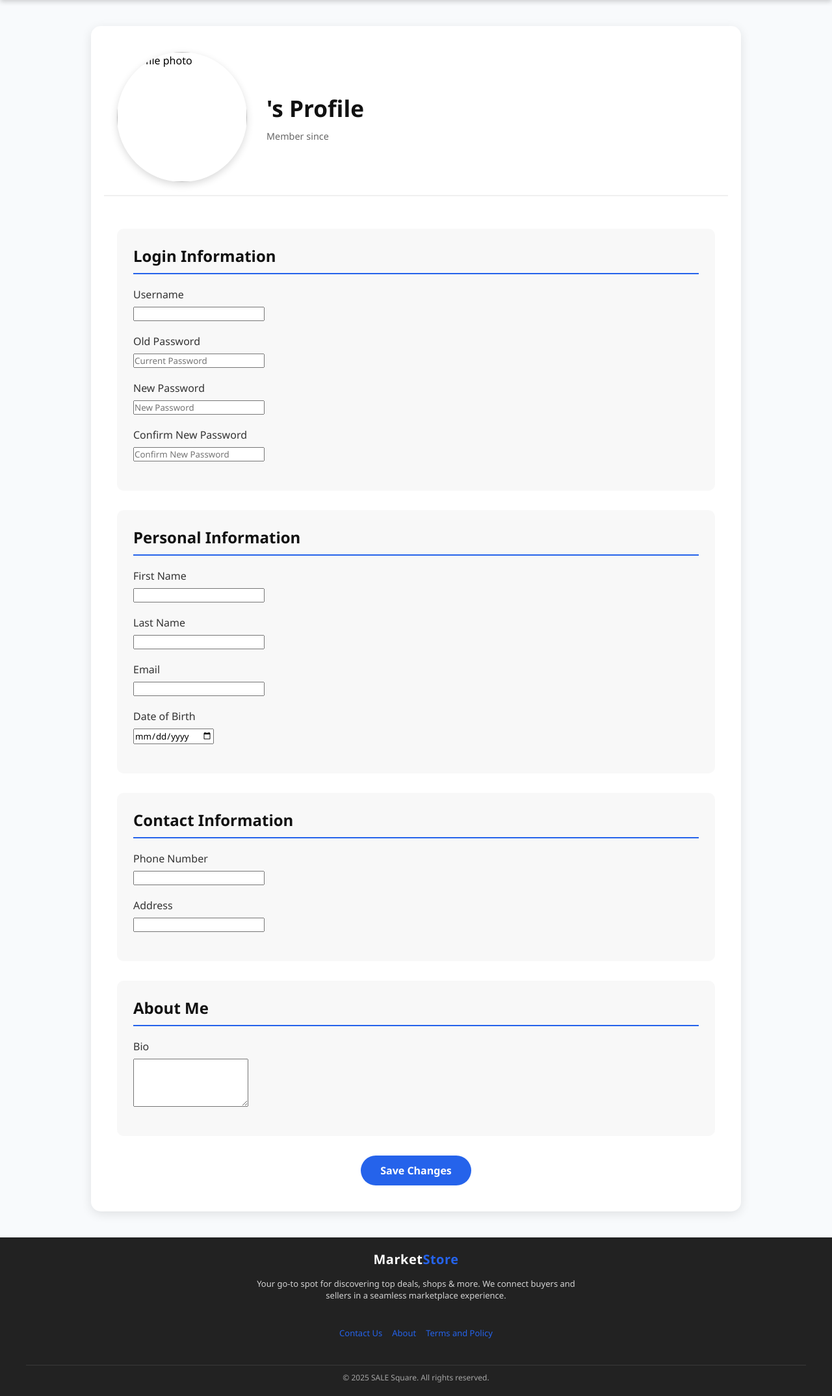
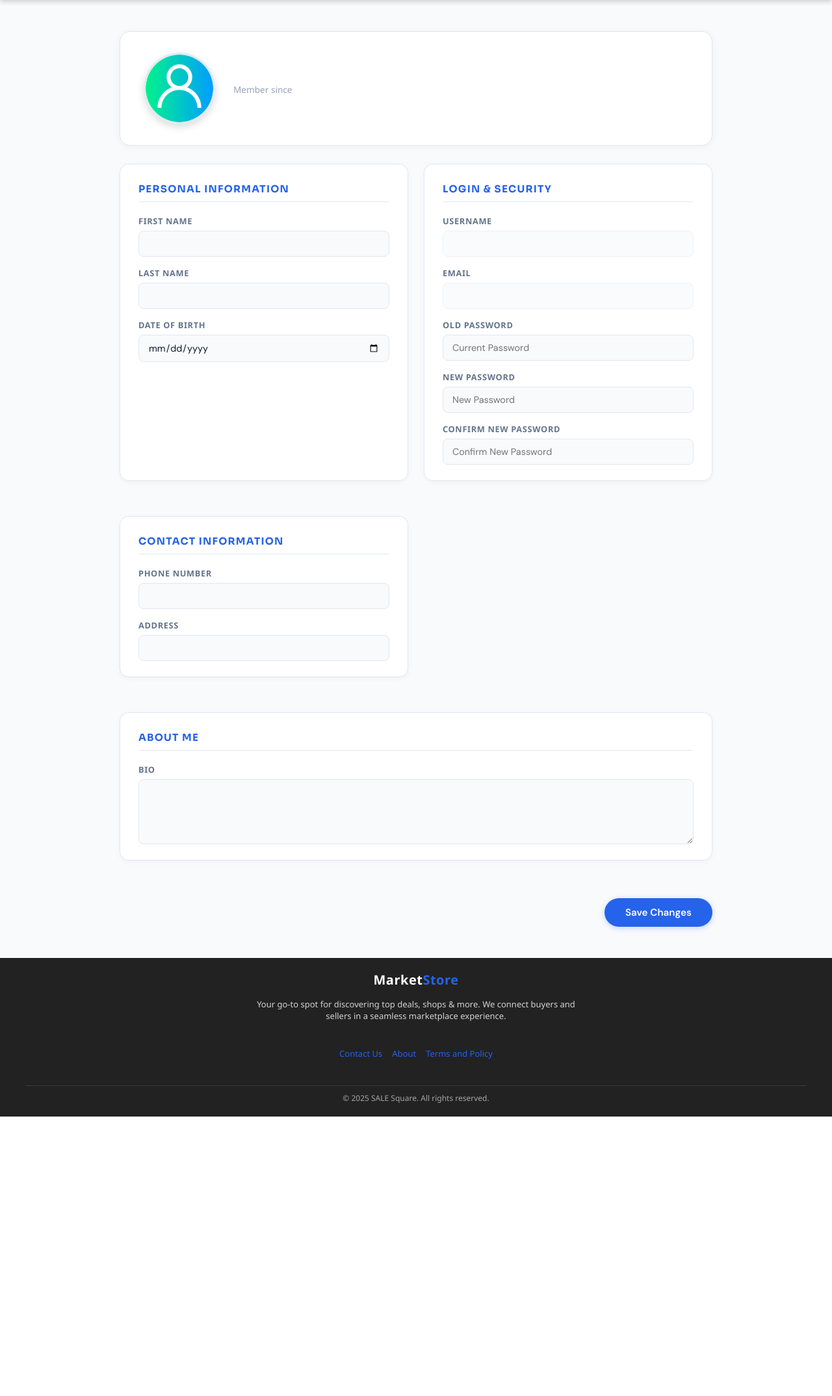
Before and after one commit to abdoezz1/Online_Market_Place, a Python web app: template templates/core/profile.html in a window 1280 px wide. Shown: the part 65-2213 px from the top of the page at 65% size. After the commit the page ends 1783 px from the top, so only its background shows below. Run offline with Jinja, Linux system fonts and the light colour scheme; the template is opened without the code that fills it, so the values that code supplies are empty.

Commit message:
Enhance profile.html with new styles and layout
Refactor profile page layout and styles for improved UI.

```diff
--- a/templates/core/profile.html
+++ b/templates/core/profile.html
@@ -10,115 +10,344 @@
 
 {% block extra_css %}
 <link rel="stylesheet" href="/static/css/profile.css">
+<link href="https://fonts.googleapis.com/css2?family=DM+Sans:wght@400;500;600&family=Sora:wght@600;700&display=swap"
+    rel="stylesheet">
 {% endblock %}
 
 {% block content %}
 
 {% if messages %}
-    <div class="messages">
+<div class="messages" style="position:fixed;top:20px;right:20px;z-index:9999;max-width:360px;">
     {% for message in messages %}
-            <div class="alert {{ message.tags }}">{{ message }}</div>
+    <div class="alert {{ message.tags }}" style="
+                padding: 14px 18px;
+                border-radius: 10px;
+                margin-bottom: 10px;
+                font-size: 0.88rem;
+                font-family: 'DM Sans', sans-serif;
+                box-shadow: 0 4px 16px rgba(0,0,0,0.1);
+                background: #fff;
+                border-left: 4px solid #2563EB;
+            ">{{ message }}</div>
     {% endfor %}
 </div>
 {% endif %}
 
-<div class="profile-container">
-    <div class="profile-header">
+<style>
+    *,
+    *::before,
+    *::after {
+        box-sizing: border-box;
+    }
 
+    body {
+        font-family: 'DM Sans', sans-serif;
+        background: #F8FAFC;
+    }
+
+    .profile-wrapper {
+        max-width: 960px;
+        margin: 48px auto;
+        padding: 0 24px;
+    }
+
+    /* ── Hero Banner ── */
+    .profile-hero {
+        display: grid;
+        grid-template-columns: auto 1fr;
+        gap: 28px;
+        align-items: center;
+        background: #ffffff;
+        border: 1px solid #E2E8F0;
+        border-radius: 16px;
+        padding: 32px 36px;
+        margin-bottom: 28px;
+        box-shadow: 0 2px 12px rgba(15, 23, 42, 0.05);
+    }
+
+    .profile-photo {
+        position: relative;
+        width: 110px;
+        height: 110px;
+        flex-shrink: 0;
+    }
+
+    .profile-photo img {
+        width: 110px;
+        height: 110px;
+        border-radius: 50%;
+        object-fit: cover;
+        border: 3px solid #E2E8F0;
+        display: block;
+    }
+
+    .photo-overlay {
+        position: absolute;
+        inset: 0;
+        border-radius: 50%;
+        background: rgba(15, 23, 42, 0.5);
+        display: flex;
+        align-items: center;
+        justify-content: center;
+        opacity: 0;
+        transition: opacity 0.25s ease;
+        cursor: pointer;
+    }
+
+    .profile-photo:hover .photo-overlay {
+        opacity: 1;
+    }
+
+    .change-photo-btn {
+        color: #fff;
+        font-size: 0.78rem;
+        font-weight: 600;
+        text-align: center;
+        cursor: pointer;
+        display: flex;
+        flex-direction: column;
+        align-items: center;
+        gap: 4px;
+    }
+
+    .change-photo-btn i {
+        font-size: 1.1rem;
+    }
+
+    .hero-text h1 {
+        font-family: 'Sora', sans-serif;
+        font-size: 1.6rem;
+        color: #0F172A;
+        margin: 0 0 6px;
+    }
+
+    .hero-text .member-since {
+        font-size: 0.85rem;
+        color: #94A3B8;
+        margin: 0 0 4px;
+    }
+
+    .hero-text .user-age {
+        font-size: 0.9rem;
+        color: #64748B;
+        margin: 0;
+    }
+
+    /* ── Form Grid Layout ── */
+    .profile-form {
+        display: grid;
+        grid-template-columns: 1fr 1fr;
+        gap: 24px;
+    }
+
+    .form-section {
+        background: #ffffff;
+        border: 1px solid #E2E8F0;
+        border-radius: 14px;
+        padding: 28px 28px 24px;
+        box-shadow: 0 2px 8px rgba(15, 23, 42, 0.04);
+    }
+
+    /* About Me spans full width */
+    .form-section.full-width {
+        grid-column: 1 / -1;
+    }
+
+    .form-section h2 {
+        font-family: 'Sora', sans-serif;
+        font-size: 0.95rem;
+        font-weight: 700;
+        text-transform: uppercase;
+        letter-spacing: 0.08em;
+        color: #2563EB;
+        margin: 0 0 20px;
+        padding-bottom: 10px;
+        border-bottom: 1px solid #E2E8F0;
+    }
+
+    .form-group {
+        margin-bottom: 16px;
+    }
+
+    .form-group:last-child {
+        margin-bottom: 0;
+    }
+
+    .form-group label {
+        display: block;
+        font-size: 0.8rem;
+        font-weight: 600;
+        color: #64748B;
+        text-transform: uppercase;
+        letter-spacing: 0.05em;
+        margin-bottom: 6px;
+    }
+
+    .form-group input,
+    .form-group textarea {
+        width: 100%;
+        padding: 10px 14px;
+        border: 1px solid #E2E8F0;
+        border-radius: 8px;
+        font-size: 0.9rem;
+        font-family: 'DM Sans', sans-serif;
+        color: #0F172A;
+        background: #F8FAFC;
+        transition: border-color 0.2s, box-shadow 0.2s;
+    }
+
+    .form-group input:focus,
+    .form-group textarea:focus {
+        outline: none;
+        border-color: #2563EB;
+        box-shadow: 0 0 0 3px rgba(37, 99, 235, 0.12);
+        background: #fff;
+    }
+
+    .readonly-field {
+        opacity: 0.6;
+        cursor: not-allowed;
+    }
+
+    .form-group textarea {
+        resize: vertical;
+        min-height: 100px;
+    }
+
+    /* ── Save Bar ── */
+    .form-save-bar {
+        grid-column: 1 / -1;
+        display: flex;
+        justify-content: flex-end;
+        padding-top: 4px;
+    }
+
+    .save-btn {
+        padding: 12px 32px;
+        background: #2563EB;
+        color: #fff;
+        border: none;
+        border-radius: 25px;
+        font-family: 'DM Sans', sans-serif;
+        font-size: 0.95rem;
+        font-weight: 600;
+        cursor: pointer;
+        transition: background 0.2s, transform 0.2s, box-shadow 0.2s;
+        box-shadow: 0 2px 8px rgba(37, 99, 235, 0.25);
+    }
+
+    .save-btn:hover {
+        background: #1D4ED8;
+        transform: translateY(-2px);
+        box-shadow: 0 6px 16px rgba(37, 99, 235, 0.3);
+    }
+
+    .hidden {
+        display: none;
+    }
+
+    @media (max-width: 700px) {
+        .profile-hero {
+            grid-template-columns: 1fr;
+            text-align: center;
+        }
+
+        .profile-photo {
+            margin: 0 auto;
+        }
+
+        .profile-form {
+            grid-template-columns: 1fr;
+        }
+
+        .form-section.full-width {
+            grid-column: 1;
+        }
+    }
+</style>
+
+<div class="profile-wrapper">
+
+    <!-- Hero -->
+    <div class="profile-hero">
         <div class="profile-photo">
-            <img src="{{ profile.photo }}" alt="{{ user.first_name }} {{ user.last_name }} profile photo">
-
+            <img src="/static/images/user3.png" alt="{{ user.first_name }} {{ user.last_name }} profile photo">
             <div class="photo-overlay">
                 <label for="id_photo" class="change-photo-btn" aria-label="Change profile photo">
-                    <i class="fas fa-camera"></i> Change Photo
+                    <i class="fas fa-camera"></i> Change
                 </label>
             </div>
         </div>
-
-        <div class="profile-title">
-            <h1>{{ user.first_name }} {{ user.last_name }}'s Profile</h1>
+        <div class="hero-text">
+            <h1>{{ user.first_name }} {{ user.last_name }}</h1>
             <p class="member-since">Member since {{ user.date_joined }}</p>
-
             {% if profile.date_of_birth %}
-                <p class="user-age">
-                    Age: <strong>{{ profile.age }}</strong>
-                </p>
+            <p class="user-age">Age: <strong>{{ profile.age }}</strong></p>
             {% endif %}
         </div>
     </div>
 
-    <div class="profile-content">
+    <!-- Form -->
     <form method="POST" action="/profile" enctype="multipart/form-data" class="profile-form">
+
+        <!-- Personal Info -->
+        <div class="form-section">
+            <h2>Personal Information</h2>
+            <div class="form-group">
+                <label>First Name</label>
+                <input type="text" name="first_name" value="{{ user.first_name or '' }}">
+            </div>
+            <div class="form-group">
+                <label>Last Name</label>
+                <input type="text" name="last_name" value="{{ user.last_name or '' }}">
+            </div>
+            <div class="form-group">
+                <label>Date of Birth</label>
+                <input type="date" name="date_of_birth" value="{{ profile.date_of_birth }}">
+            </div>
+        </div>
 
         <!-- Login Info -->
         <div class="form-section">
-                <h2>Login Information</h2>
-
+            <h2>Login & Security</h2>
             <div class="form-group">
                 <label>Username</label>
                 <input type="text" name="username" value="{{ user.username }}" readonly class="readonly-field">
             </div>
-
+            <div class="form-group">
+                <label>Email</label>
+                <input type="email" name="email" value="{{ user.email }}" readonly class="readonly-field">
+            </div>
             <div class="form-group">
                 <label>Old Password</label>
                 <input type="password" name="old_password" placeholder="Current Password">
             </div>
-
             <div class="form-group">
                 <label>New Password</label>
                 <input type="password" name="new_password" placeholder="New Password">
             </div>
-
             <div class="form-group">
                 <label>Confirm New Password</label>
                 <input type="password" name="confirm_password" placeholder="Confirm New Password">
             </div>
         </div>
 
-            <!-- Personal Info -->
-            <div class="form-section">
-                <h2>Personal Information</h2>
-
-                <div class="form-group">
-                    <label>First Name</label>
-                    <input type="text" name="first_name" value="{{ user.first_name or '' }}">
-                </div>
-
-                <div class="form-group">
-                    <label>Last Name</label>
-                    <input type="text" name="last_name" value="{{ user.last_name or '' }}">
-                </div>
-
-                <div class="form-group">
-                    <label>Email</label>
-                    <input type="email" name="email" value="{{ user.email }}" readonly class="readonly-field">
-                </div>
-
-                <div class="form-group">
-                    <label>Date of Birth</label>
-                    <input type="date" name="date_of_birth" value="{{ profile.date_of_birth }}">
-                </div>
-            </div>
-
         <!-- Contact Info -->
         <div class="form-section">
             <h2>Contact Information</h2>
-
             <div class="form-group">
                 <label>Phone Number</label>
                 <input type="text" name="phone" value="{{ profile.phone or '' }}">
             </div>
-
             <div class="form-group">
                 <label>Address</label>
                 <input type="text" name="address" value="{{ profile.address or '' }}">
             </div>
         </div>
 
-            <!-- About -->
-            <div class="form-section">
+        <!-- About Me -->
+        <div class="form-section full-width">
             <h2>About Me</h2>
-
             <div class="form-group">
                 <label>Bio</label>
                 <textarea name="bio" rows="4">{{ profile.bio or '' }}</textarea>
@@ -130,12 +359,12 @@
             <input type="file" name="photo" id="photo-input">
         </div>
 
-            <div class="form-actions">
+        <!-- Save -->
+        <div class="form-save-bar">
             <button type="submit" class="save-btn">Save Changes</button>
         </div>
 
     </form>
-    </div>
 </div>
 
 <script>
@@ -144,13 +373,11 @@ document.addEventListener('DOMContentLoaded', () => {
         const profileImage = document.querySelector('.profile-photo img');
 
         if (photoInput) {
-        photoInput.addEventListener('change', function() {
+            photoInput.addEventListener('change', function () {
                 const file = this.files?.[0];
                 if (file) {
                     const reader = new FileReader();
-                reader.onload = e => {
-                    profileImage.src = e.target.result;
-                };
+                    reader.onload = e => { profileImage.src = e.target.result; };
                     reader.readAsDataURL(file);
                 }
             });
```
Lines whose indentation alone changed are shown as unchanged.
